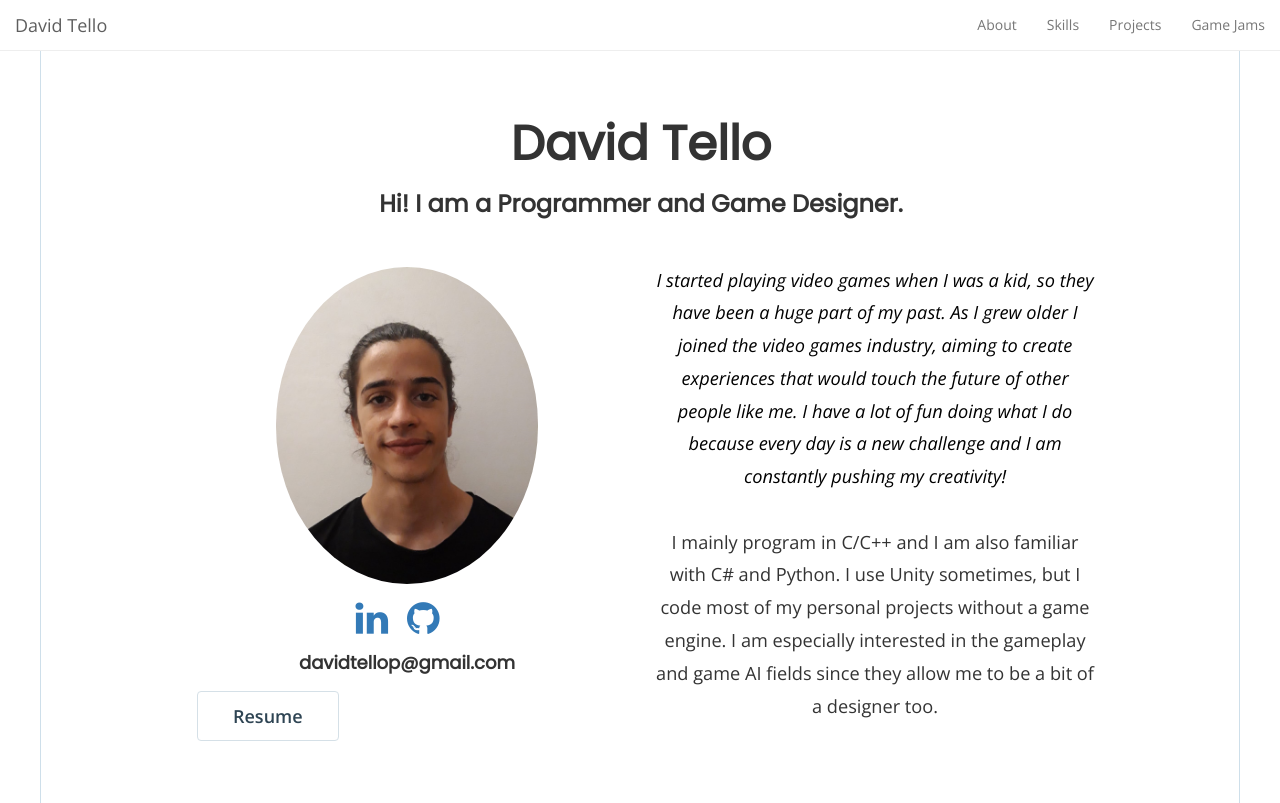
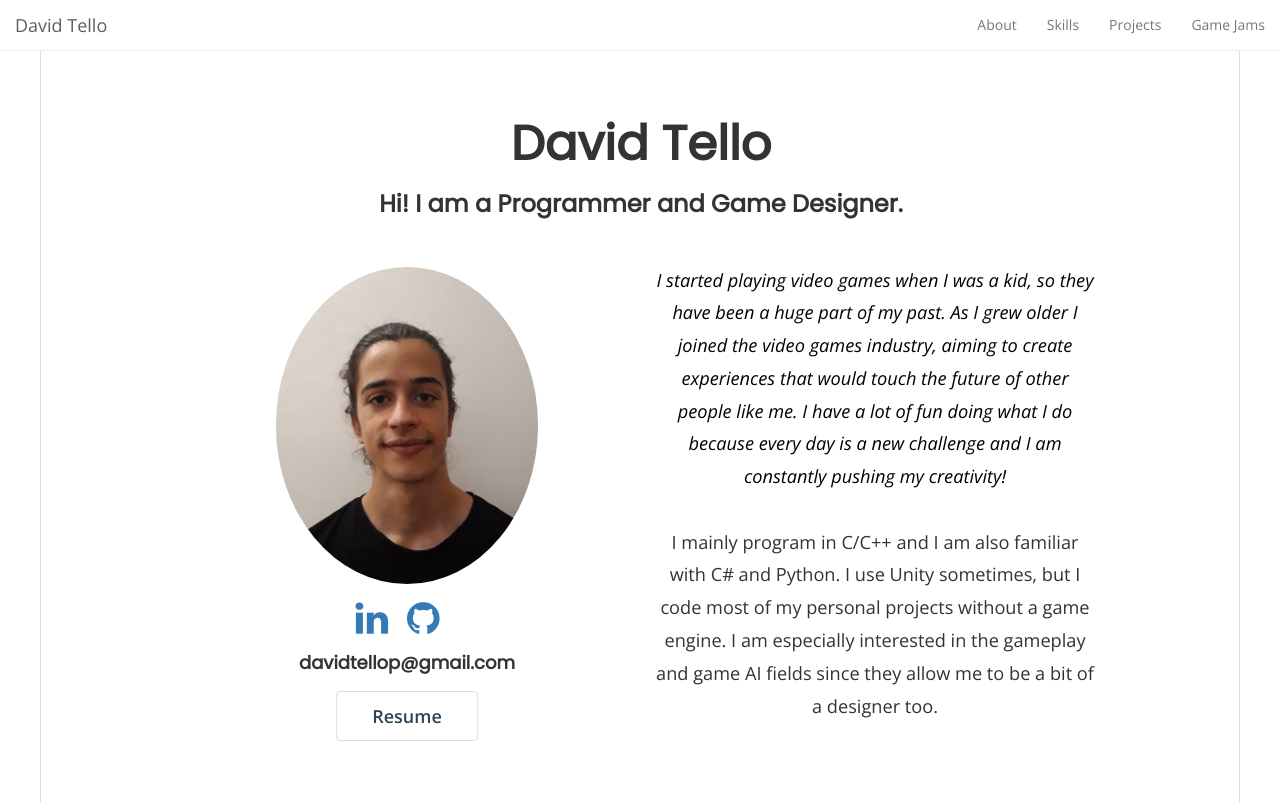
Before and after one commit to DavidTello1/Website, a Jekyll site: the page built from index.html, in a window 1280 px wide. Shown: the top 803 px of the page. Built offline with Jekyll 4.4.1, drawn with Linux system fonts in a browser that asks for light colours; nearby versions of some CDN libraries; the list of posts is cut into pages by our own code; grey boxes are pictures that could not be loaded.

Commit message:
Update style.scss

```diff
--- a/css/style.scss
+++ b/css/style.scss
@@ -477,3 +477,11 @@ pre {
     margin-bottom: 20px;
   }
 }
+
+.vertical-aligned {
+  margin: 0;
+  position: absolute;
+  left: 50%;
+  -ms-transform: translate(-50%);
+  transform: translate(-50%);
+}
```
